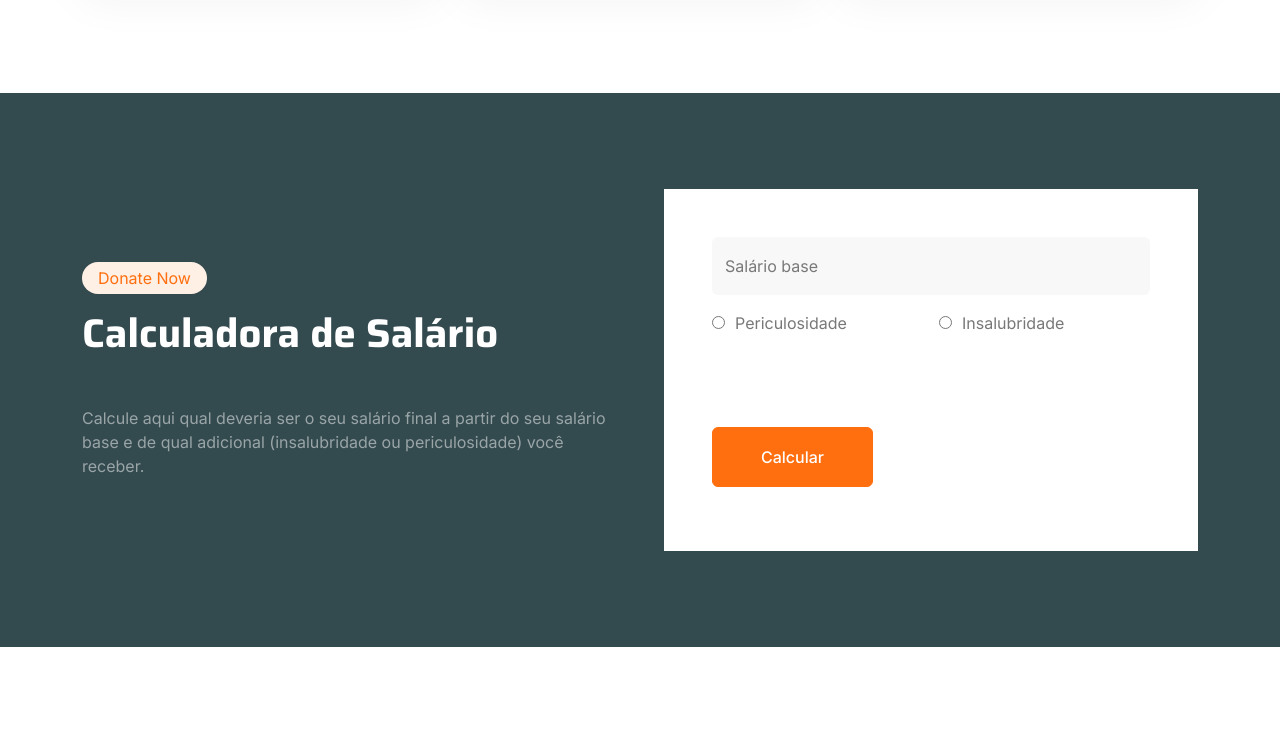
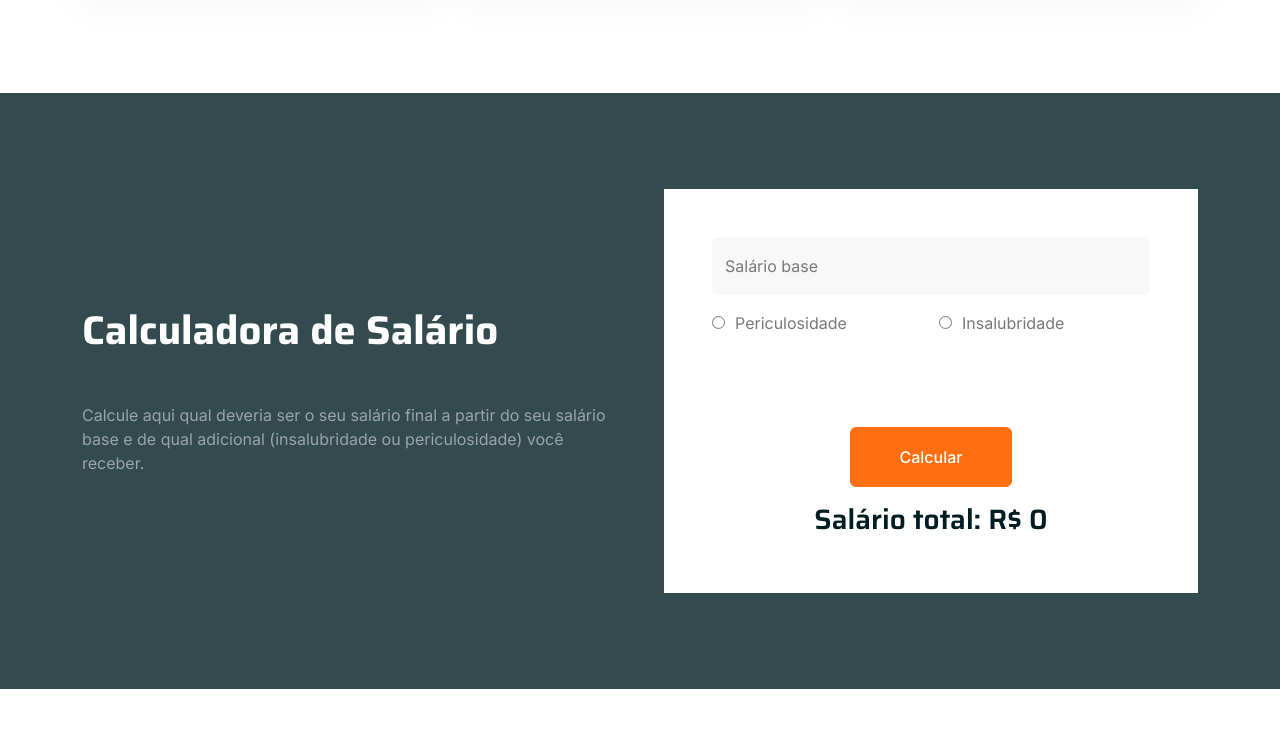
Before and after one commit to Chiiip/LegSoc, a plain HTML site: page index.html in a window 1280 px wide. Shown: the part 3022-3762 px from the top of the page. Drawn offline with nearby package versions, Linux system fonts and the light colour scheme; animation ran at ten frames a second.

Commit message:
fix layout calculadora

```diff
--- a/css/style.css
+++ b/css/style.css
@@ -471,3 +471,8 @@
 #salario-total h3 {
     text-align: center;
 }
+
+#botaoCalcular {
+    display: flex;
+    justify-content: center;
+}
--- a/index.html
+++ b/index.html
@@ -348,11 +348,10 @@
 
 
     <!-- Donate Start -->
-    <div class="container-fluid donate my-5 py-5" data-parallax="scroll" data-image-src="img/carousel-2.jpg">
+    <div class="container-fluid donate my-5 py-5" data-parallax="scroll" data-image-src="img/calculadora.jpg">
         <div class="container py-5">
             <div class="row g-5 align-items-center">
                 <div class="col-lg-6 wow fadeIn" data-wow-delay="0.1s">
-                    <div class="d-inline-block rounded-pill bg-secondary text-primary py-1 px-3 mb-3">Donate Now</div>
                     <h1 class="display-6 text-white mb-5">Calculadora de Salário</h1>
                     <p class="text-white-50 mb-0">Calcule aqui qual deveria ser o seu salário final a partir do seu salário base e de qual adicional (insalubridade ou periculosidade) você receber.</p>
                 </div>
@@ -385,13 +384,13 @@
                                     </div>
                                 </div>
 
-                                <div class="col-12">
+                                <div class="col-12" id="botaoCalcular">
                                     <button onclick="calcularSalario()" class="btn btn-primary px-5" style="height: 60px;">
                                         Calcular
                                     </button>
                                 </div>
                                 <div class="col-12" id="salario-total">
-
+                                    <h3>Salário total: R$ 0</h3>
                                 </div>
                             </div>
                         </form>
```
Also changed, not shown: img/calculadora.jpg (added).
